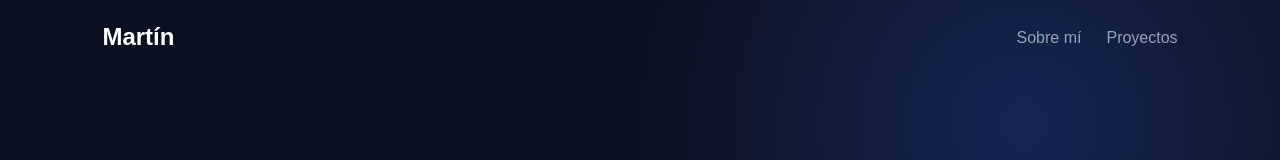
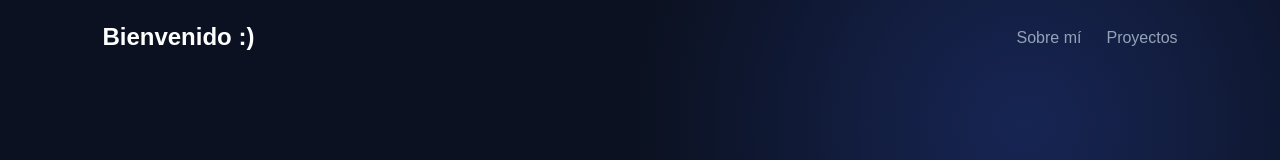
Before and after one commit to Martin-Tapia103/Martin-Tapia103.github.io, a plain HTML site: page index.html in a window 1280 px wide. Shown: the top 160 px of the page. Drawn offline with Linux system fonts and the light colour scheme.

Commit message:
PORTFOLIO

```diff
--- a/index.html
+++ b/index.html
@@ -14,7 +14,7 @@
     <header class="hero">
 
         <nav>
-            <h2>Martín<span></span></h2>
+            <h2>Bienvenido :)<span></span></h2>
 
             <div class="nav-links">
                 <a href="#sobre-mi">Sobre mí</a>
```
